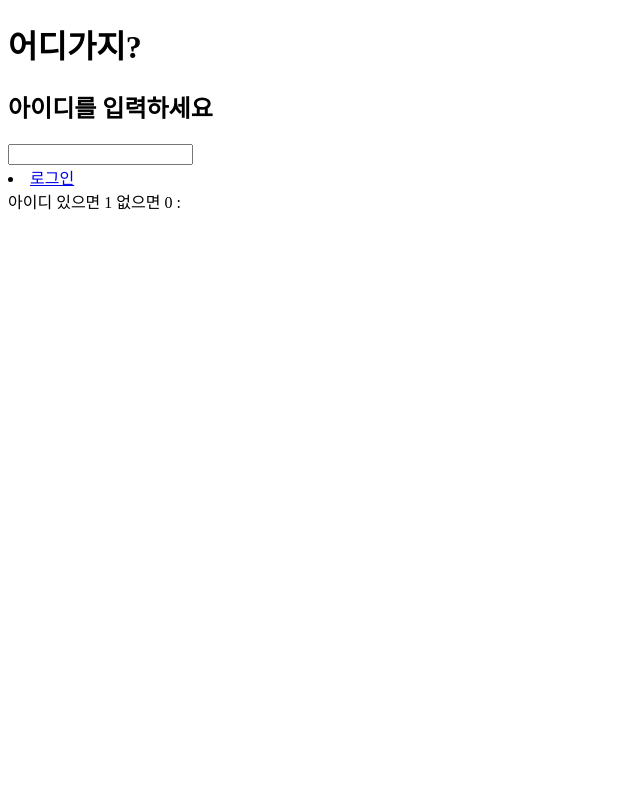
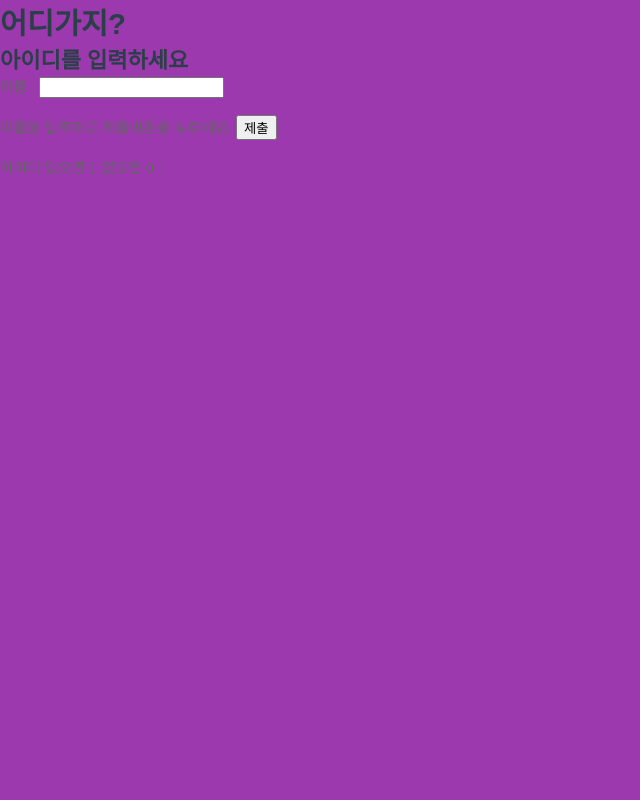
Before and after one commit to LaurentLaury/jaljaljal, a Flask app: page / in a window 1280 px wide. Shown: the whole page, without its empty margins (0-640 px from the left). Run offline with Flask 2, Linux system fonts and the light colour scheme; parts of the project's set-up code (start-up, migrations or seed data) failed here and were passed over; some libraries are stand-ins or nearby versions.

Commit message:
0814 로그인 성공

```diff
--- a/get.py
+++ b/get.py
@@ -8,6 +8,7 @@
 import pandas as pd
 import cx_Oracle
 import os
+
 
 def get_data() :
     global review
--- a/jjj_final.py
+++ b/jjj_final.py
@@ -29,6 +29,7 @@
         return render_template("jjj/login_fail.html", name=value)
 
 
+
 @app.route("/hybrid/<name>")
 def hybrid(name):
     result = mm.main(name)
--- a/jjj_login.py
+++ b/jjj_login.py
@@ -1,7 +1,30 @@
-# jjj_manage에 들어가는 로그인 함수
-# 고객 존재 여부 확인
-# def checking_name(inserted_name):
-#     if df["이름"].str.contains(inserted_name).any():
-#         return 1
-#     else:
-#         return 0
+# # jjj_manage에 들어가는 로그인 함수
+# # 고객 존재 여부 확인
+
+import cx_Oracle as oci
+import os
+import pandas as pd
+
+
+os.putenv('NLS_LANG', 'KOREAN_KOREA.KO16MSWIN949')
+oracle_dsn = oci.makedsn(host="192.168.2.27", port=1521, sid="xe")
+conn = oci.connect(dsn=oracle_dsn, user="hr", password="hr")
+
+sql = "select name from recommend"
+cursor = conn.cursor()
+cursor.execute(sql)
+review = cursor.fetchall()
+review = pd.DataFrame(review)
+review.columns = ['이름']
+
+
+c=review
+df = pd.DataFrame()
+df["이름"] = c["이름"]
+
+#고객 정보 확인
+def checking_name(inserted_name):
+    if df["이름"].str.contains(inserted_name).any():
+        return 1
+    else:
+        return 0
--- a/templates/jjj/home.html
+++ b/templates/jjj/home.html
@@ -3,13 +3,20 @@
 <head>
     <meta charset="UTF-8">
     <title>Home</title>
+    <link href="static/default.css" rel="stylesheet", type="text/css" media="all">
+    <link href="static/fonts.css" rel="stylesheet", type="text/css" media="all">
+    <script src="https://ajax.googleapis.com/ajax/libs/jquery/3.3.1/jquery.min.js"></script>
+    <script src="https://cdnjs.cloudflare.com/ajax/libs/Counter-Up/1.0.0/jquery.counterup.js"></script>
+    <script src="https://cdnjs.cloudflare.com/ajax/libs/waypoints/4.0.1/jquery.waypoints.js"></script>
 </head>
 <body>
 <h1>어디가지?</a></h1>
 <h2>아이디를 입력하세요</h2>
-<form class="input">
-    <input type = "text" name = "NAME" </form>
-<li><a href="recommend_result.html" class="button">로그인</a></li>
+<form method="post" action="/post">
+   <p> 이름 : <input type = "text" id="input" name = "input"> </p>
+ <p> 이름을 입력하고 제출버튼을 누르세요.
+     <input type="submit" value="제출" onclick="alert('제출완료!')"/> </p>
+</form>
 
 
 아이디 있으면 1 없으면 0 : {{data}}
```
Also changed, not shown: templates/jjj/login_success.html (+15 -0 lines).
